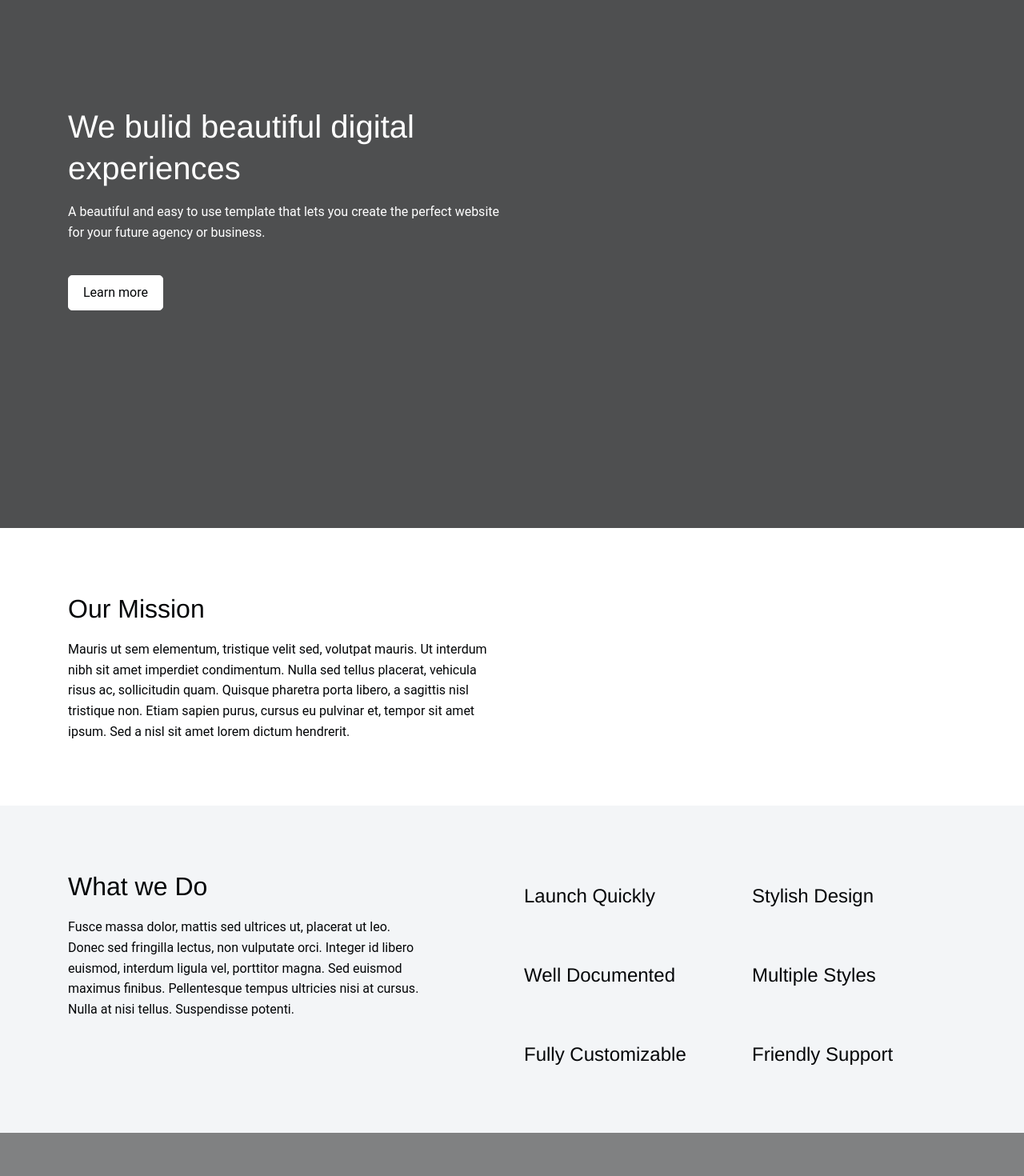
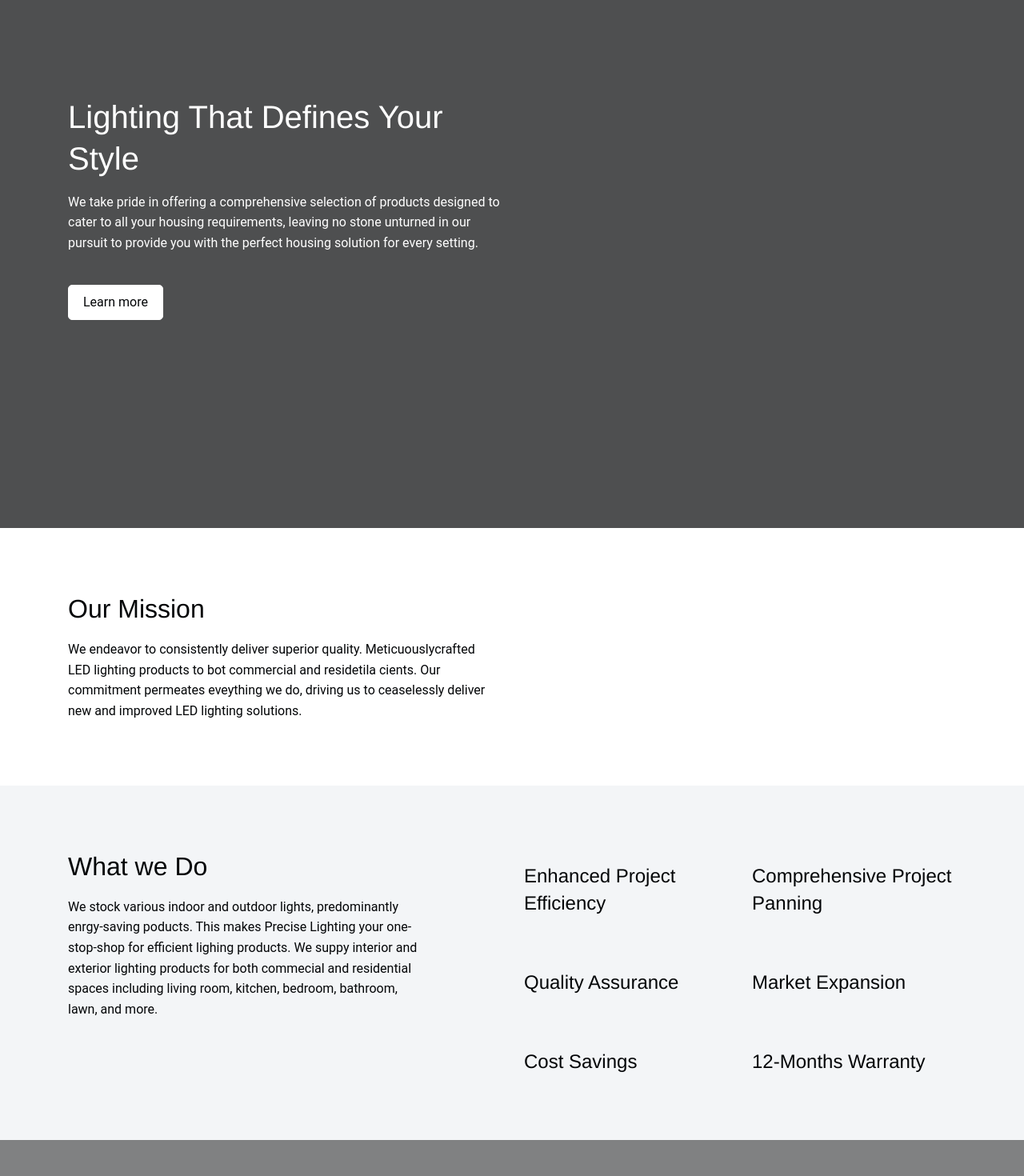
Before and after one commit to ZoDD-Script/Precise, a React (Vite) app: page / in a window 1280 px wide. Shown: the part 140-1610 px from the top of the page at 80% size. Built offline with nearby package versions, Linux system fonts and the light colour scheme.

Commit message:
content update

```diff
--- a/src/components/home/Home.jsx
+++ b/src/components/home/Home.jsx
@@ -14,8 +14,8 @@ const Home = () => {
         <div className="row">
           <div className="col-12 col-lg-9 col-xl-6">
 
-            <h1 className="mb-4 " data-animation="fadeInUp">We bulid beautiful digital experiences</h1>
-            <p className="mb-7" data-animation="fadeInUp" data-animation-delay="200">A beautiful and easy to use template that lets you create the perfect website for your future agency or business.</p>
+            <h1 className="mb-4 " data-animation="fadeInUp">Lighting That Defines Your Style</h1>
+            <p className="mb-7" data-animation="fadeInUp" data-animation-delay="200">We take pride in offering a comprehensive selection of products designed to cater to all your housing requirements, leaving no stone unturned in our pursuit to provide you with the perfect housing solution for every setting.</p>
             <a href="#our-mission" className="btn btn-white mr-3 scrollto" data-animation="fadeInUp" data-animation-delay="400">Learn more</a>
             {/* <button type="button" className="btn btn-soft-white scrollto" data-animation="fadeInUp" data-animation-delay="600" data-toggle="modal" data-target="#subscribeModal">Subscribe</button> */}
 
--- a/src/components/mission/Mission.jsx
+++ b/src/components/mission/Mission.jsx
@@ -8,7 +8,7 @@ const Mission = () => {
         <div className="row">
           <div className="col-12 col-xl-6">
             <h2 className="mb-4 " data-animation="fadeInUp" data-animation-delay="150">Our Mission</h2>
-            <p className="" data-animation="fadeInUp" data-animation-delay="150">Mauris ut sem elementum, tristique velit sed, volutpat mauris. Ut interdum nibh sit amet imperdiet condimentum. Nulla sed tellus placerat, vehicula risus ac, sollicitudin quam. Quisque pharetra porta libero, a sagittis nisl tristique non. Etiam sapien purus, cursus eu pulvinar et, tempor sit amet ipsum. Sed a nisl sit amet lorem dictum hendrerit.</p>
+            <p className="" data-animation="fadeInUp" data-animation-delay="150">We endeavor to consistently deliver superior quality. Meticuouslycrafted LED lighting products to bot commercial and residetila cients. Our commitment permeates eveything we do, driving us to ceaselessly deliver new and improved LED lighting solutions.</p>
           </div>
         </div>
 
--- a/src/components/offer/Offer.jsx
+++ b/src/components/offer/Offer.jsx
@@ -8,7 +8,7 @@ const Offer = () => {
         <div className="row">
           <div className="col-12 col-xl-5 mb-8 mb-xl-0">
             <h2 className=" mb-4" data-animation="fadeInUp">What we Do</h2>
-            <p className="" data-animation="fadeInUp" data-animation-delay="150"><span>Fusce massa dolor, mattis sed ultrices ut, placerat ut leo. Donec sed fringilla lectus, non vulputate orci. Integer id libero euismod, interdum ligula vel, porttitor magna. Sed euismod maximus finibus. Pellentesque tempus ultricies nisi at cursus. Nulla at nisi tellus. Suspendisse potenti.</span></p>
+            <p className="" data-animation="fadeInUp" data-animation-delay="150"><span>We stock various indoor and outdoor lights, predominantly enrgy-saving poducts. This makes Precise Lighting your one-stop-shop for efficient lighing products. We suppy interior and exterior lighting products for both commecial and residential spaces including living room, kitchen, bedroom, bathroom, lawn, and more.</span></p>
           </div>
           <div className="col-12 col-xl-6 offset-xl-1">
             <div className="row">
@@ -17,42 +17,42 @@ const Offer = () => {
                 <div className="icon-7x text-primary mb-4">
                   <i className="ti-timer"></i>
                 </div>
-                <h3 className="h4 mb-0">Launch Quickly</h3>
+                <h3 className="h4 mb-0">Enhanced Project Efficiency</h3>
               </div>
 
               <div className="col-md-6 col-sm-6 mb-8 " data-animation="fadeInUp" data-animation-delay="150">
                 <div className="icon-7x text-primary mb-4">
                   <i className="ti-brush-alt"></i>
                 </div>
-                <h3 className="h4 mb-0">Stylish Design</h3>
+                <h3 className="h4 mb-0">Comprehensive Project Panning</h3>
               </div>
 
               <div className="col-md-6 col-sm-6 mb-8 " data-animation="fadeInUp" data-animation-delay="300">
                 <div className="icon-7x text-primary mb-4">
                   <i className="ti-book"></i>
                 </div>
-                <h3 className="h4 mb-0">Well Documented</h3>
+                <h3 className="h4 mb-0">Quality Assurance</h3>
               </div>
 
               <div className="col-md-6 col-sm-6 mb-8 " data-animation="fadeInUp" data-animation-delay="450">
                 <div className="icon-7x text-primary mb-4">
                   <i className="ti-layers"></i>
                 </div>
-                <h3 className="h4 mb-0">Multiple Styles</h3>
+                <h3 className="h4 mb-0">Market Expansion</h3>
               </div>
 
               <div className="col-md-6 col-sm-6 mb-8 mb-sm-0 " data-animation="fadeInUp" data-animation-delay="600">
                 <div className="icon-7x text-primary mb-4">
                   <i className="ti-settings"></i>
                 </div>
-                <h3 className="h4 mb-0">Fully Customizable</h3>
+                <h3 className="h4 mb-0">Cost Savings</h3>
               </div>
 
               <div className="col-md-6 col-sm-6 " data-animation="fadeInUp" data-animation-delay="750">
                 <div className="icon-7x text-primary mb-4">
                   <i className="ti-headphone-alt"></i>
                 </div>
-                <h3 className="h4 mb-0">Friendly Support</h3>
+                <h3 className="h4 mb-0">12-Months Warranty</h3>
               </div>
 
             </div>
--- a/src/components/solutions/Solutions.jsx
+++ b/src/components/solutions/Solutions.jsx
@@ -13,7 +13,7 @@ const Solutions = () => {
           <div className="row mb-8">
             <div className="col-12 col-xl-6">
               <h2 className="mb-4 " data-animation="fadeInUp">A complete marketing solution</h2>
-              <p className="animated" data-animation="fadeInUp" data-animation-delay="150">Mauris ut sem elementum, tristique velit sed, volutpat mauris. Ut interdum nibh sit amet imperdiet condimentum. Nulla sed tellus placerat, vehicula risus ac, sollicitudin quam. Quisque pharetra porta libero, a sagittis nisl tristique non.</p>
+              <p className="" data-animation="fadeInUp" data-animation-delay="150">Mauris ut sem elementum, tristique velit sed, volutpat mauris. Ut interdum nibh sit amet imperdiet condimentum. Nulla sed tellus placerat, vehicula risus ac, sollicitudin quam. Quisque pharetra porta libero, a sagittis nisl tristique non.</p>
             </div>
           </div>
           <div className="row">
```
